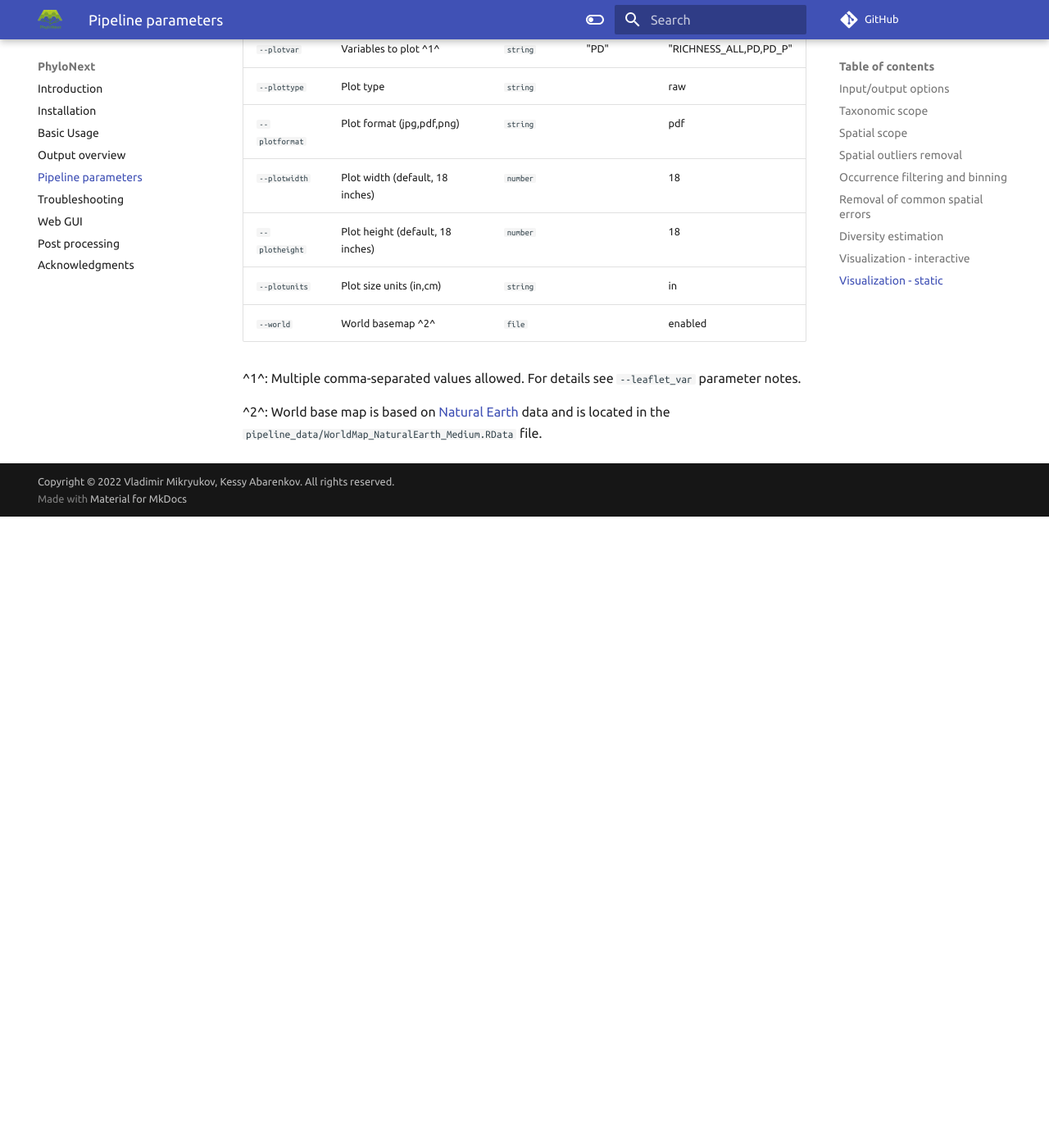
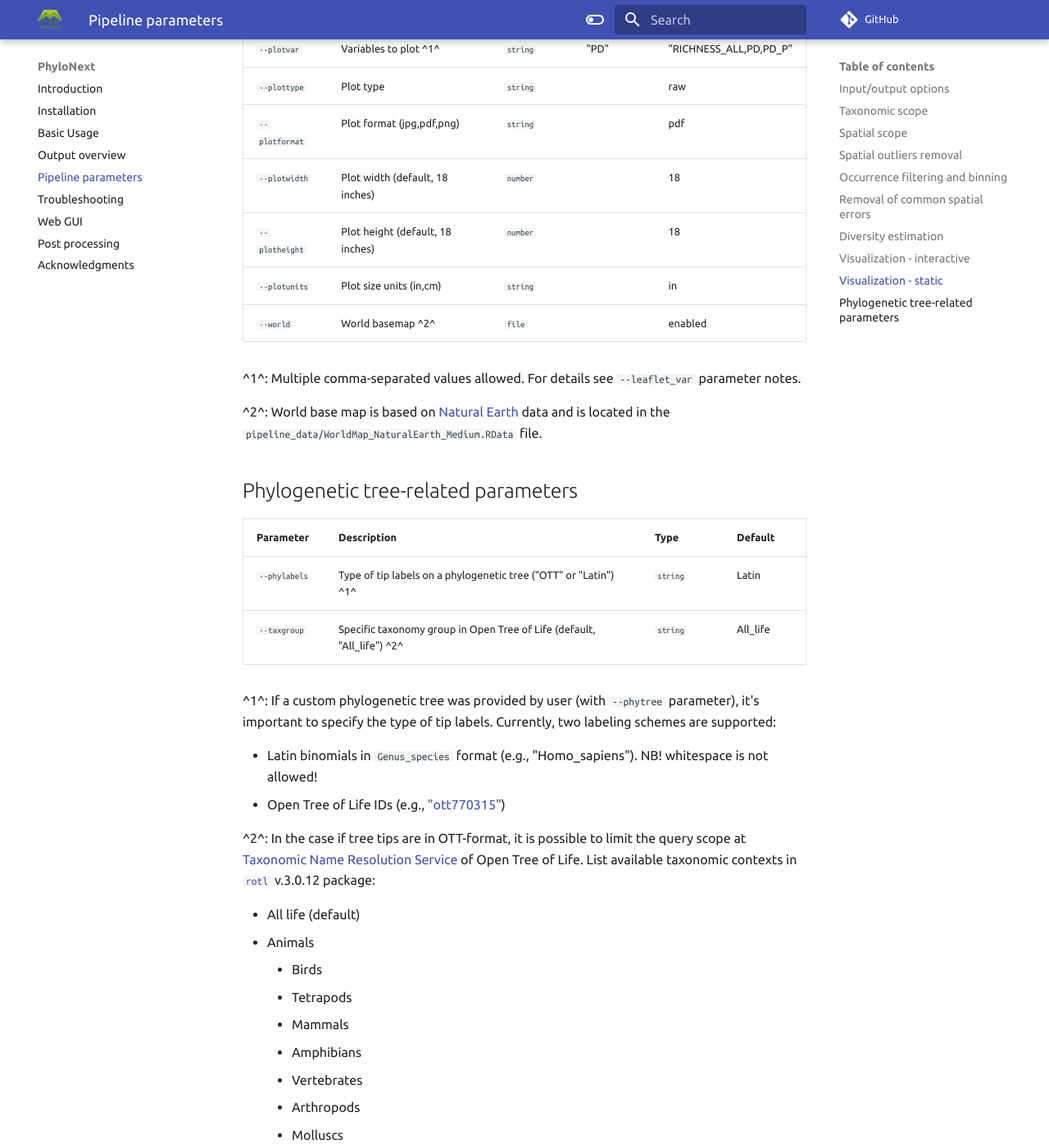
Before and after one commit to vmikk/phylonext_manual, an MkDocs documentation site: the page built from docs/parameters.md, in a window 1280 px wide and 1400 px high, scrolled down 7677 px. Shown: the whole window at 82% size. Built offline with MkDocs 1.6.1 and Material for MkDocs 9.7.7, drawn with Linux system fonts in a browser that asks for light colours; comment, search, counter and statistics services are not loaded; before the commit the page ends 8307 px from its top, so only the background shows below that; some of the changed text lies outside the part shown.

Commit message:
params - phy-tree

```diff
--- a/docs/parameters.md
+++ b/docs/parameters.md
@@ -240,3 +240,76 @@ Interactive visualization depends on [Leaflet library](https://leafletjs.com/).
 ^2^:
     World base map is based on [Natural Earth](https://www.naturalearthdata.com/) data
     and is located in the `pipeline_data/WorldMap_NaturalEarth_Medium.RData` file.
+
+## Phylogenetic tree-related parameters
+
+| Parameter     | Description                                                            | Type     | Default  |
+| ------------- | ---------------------------------------------------------------------- | -------- | -------- |
+| `--phylabels` | Type of tip labels on a phylogenetic tree ("OTT" or "Latin") ^1^       | `string` | Latin    |
+| `--taxgroup`  | Specific taxonomy group in Open Tree of Life (default, "All_life") ^2^ | `string` | All_life |
+
+^1^:
+    If a custom phylogenetic tree was provided by user (with `--phytree` parameter),
+    it's important to specify the type of tip labels.
+    Currently, two labeling schemes are supported:
+
+- Latin binomials in `Genus_species` format (e.g., "Homo_sapiens"). NB! whitespace is not allowed!
+- Open Tree of Life IDs (e.g., ["ott770315"](https://tree.opentreeoflife.org/taxonomy/browse?id=770315))
+
+^2^:
+    In the case if tree tips are in OTT-format,
+    it is possible to limit the query scope at [Taxonomic Name Resolution Service](https://tree.opentreeoflife.org/curator/tnrs/) of Open Tree of Life.
+    List available taxonomic contexts in [`rotl`](https://docs.ropensci.org/rotl/) v.3.0.12 package:
+
+- All life (default)
+- Animals
+    - Birds
+    - Tetrapods
+    - Mammals
+    - Amphibians
+    - Vertebrates
+    - Arthropods
+    - Molluscs
+    - Nematodes
+    - Platyhelminthes
+    - Annelids
+    - Cnidarians
+    - Arachnids
+    - Insects
+- Land plants
+    - Hornworts
+    - Mosses
+    - Liverworts
+    - Vascular plants
+    - Club mosses
+    - Ferns
+    - Seed plants
+    - Flowering plants
+    - Monocots
+    - Eudicots
+    - Rosids
+    - Asterids
+    - Asterales
+    - Asteraceae
+    - Aster
+    - Symphyotrichum
+    - Campanulaceae
+    - Lobelia
+- Fungi
+    - Basidiomycetes
+    - Ascomycetes
+- Bacteria
+- Archaea
+- SAR group
+    - Excavata
+    - Amoebozoa
+    - Centrohelida
+    - Haptophyta
+    - Apusozoa
+    - Diatoms
+    - Ciliates
+    - Forams
+
+!!! info Taxonomic context
+    Whitespace is not allowed in taxonomic context!
+    Please replace space with underscore (e.g., "Seed plants" should be speciefied as `--taxgroup Seed_plants`).
```
